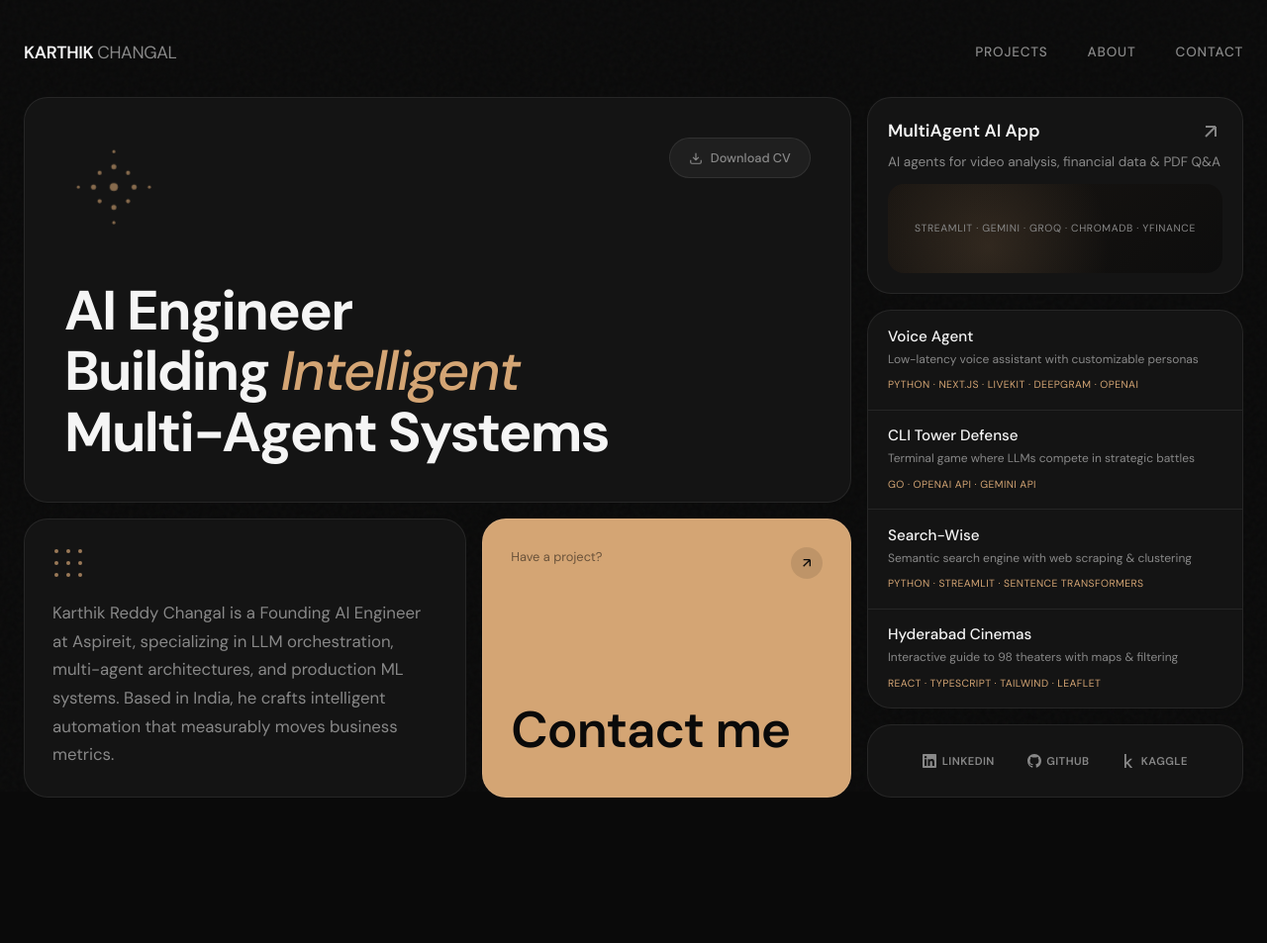
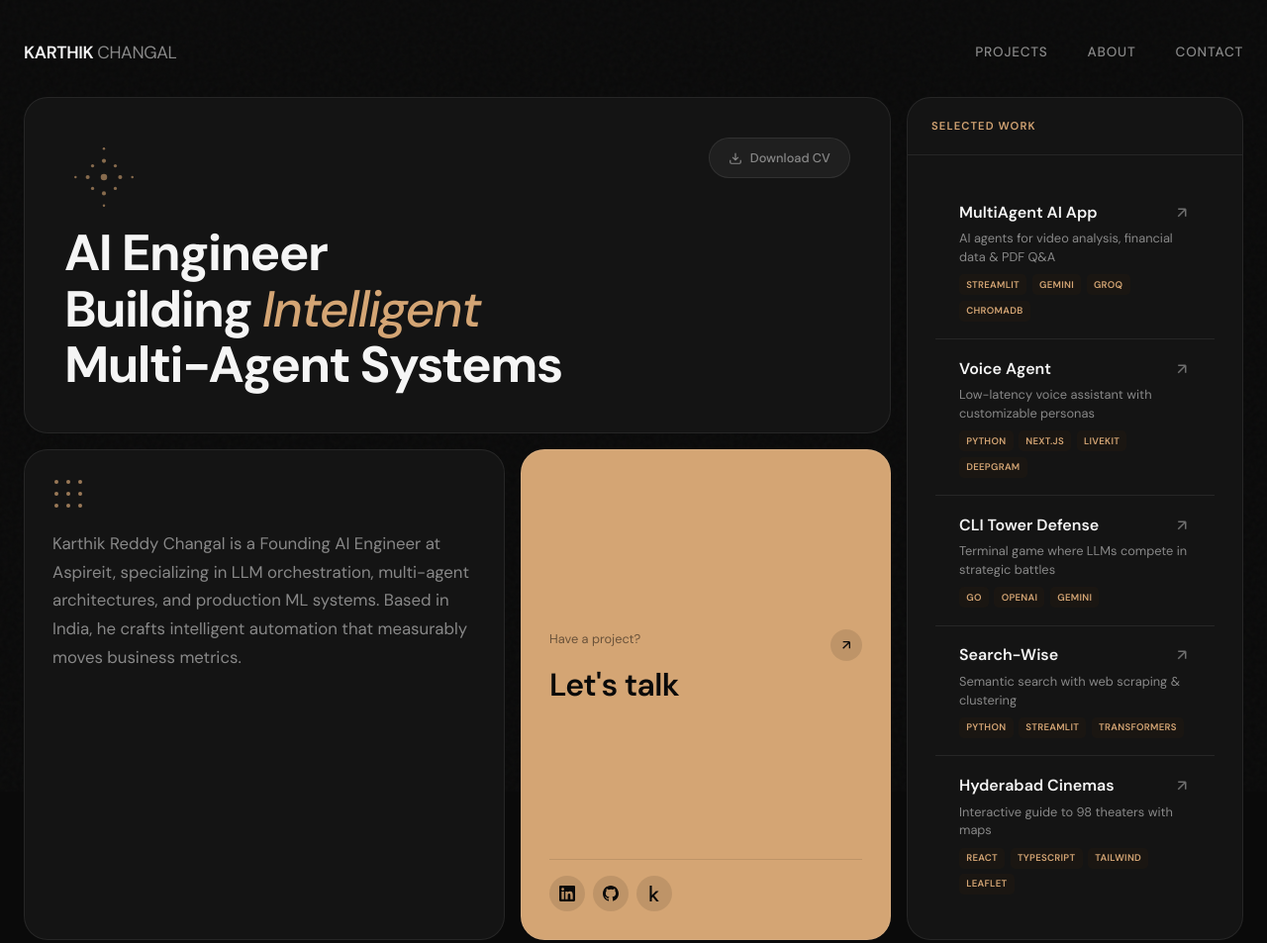
Before and after one commit to kikugo/kikugo.github.io, a plain HTML site: page dark-bento/index.html in a window 1280 px wide. Shown: the whole page at 99% size. Before the commit the page ends 830 px from the top, so only its background shows below. Drawn offline with Linux system fonts and the light colour scheme.

Commit message:
refactor: unify project cards, integrate socials into contact card

```diff
--- a/dark-bento/index.html
+++ b/dark-bento/index.html
@@ -118,8 +118,8 @@
       .bento {
         flex: 1;
         display: grid;
-        grid-template-columns: 1.2fr 1fr 380px;
-        grid-template-rows: 1fr auto;
+        grid-template-columns: 1.3fr 1fr 340px;
+        grid-template-rows: auto 1fr;
         gap: 1rem;
       }
 
@@ -145,7 +145,7 @@
         display: flex;
         flex-direction: column;
         justify-content: space-between;
-        min-height: 380px;
+        min-height: 340px;
         padding: 2.5rem;
       }
 
@@ -156,8 +156,8 @@
       }
 
       .hero-decor svg {
-        width: 100px;
-        height: 100px;
+        width: 80px;
+        height: 80px;
         opacity: 0.5;
         animation: pulse 4s ease-in-out infinite;
       }
@@ -192,7 +192,7 @@
       }
 
       .hero-card h1 {
-        font-size: clamp(2.4rem, 5vw, 3.5rem);
+        font-size: clamp(2.2rem, 4.5vw, 3.2rem);
         font-weight: 700;
         line-height: 1.1;
         letter-spacing: -0.03em;
@@ -228,7 +228,7 @@
         line-height: 1.7;
       }
 
-      /* Contact Card */
+      /* Contact Card - Combined with Social */
       .contact-card {
         grid-column: 2 / 3;
         grid-row: 2 / 3;
@@ -236,21 +236,44 @@
         display: flex;
         flex-direction: column;
         justify-content: space-between;
-        min-height: 180px;
+        padding: 1.75rem;
       }
 
-      .contact-card .top {
+      .contact-card:hover {
+        transform: none;
+        box-shadow: none;
+      }
+
+      .contact-top {
         display: flex;
         justify-content: space-between;
         align-items: flex-start;
       }
 
-      .contact-card .label {
+      .contact-label {
         font-size: 0.8rem;
         color: rgba(0, 0, 0, 0.5);
       }
 
-      .contact-card .arrow {
+      .contact-email-cta {
+        display: block;
+        flex: 1;
+        display: flex;
+        flex-direction: column;
+        justify-content: center;
+        padding: 1rem 0;
+        transition: transform 0.2s;
+      }
+
+      .contact-email-cta:hover {
+        transform: scale(1.02);
+      }
+
+      .contact-email-cta:hover .contact-arrow {
+        background: rgba(0, 0, 0, 0.2);
+      }
+
+      .contact-arrow {
         width: 32px;
         height: 32px;
         background: rgba(0, 0, 0, 0.1);
@@ -261,119 +284,96 @@
         transition: background 0.2s;
       }
 
-      .contact-card:hover .arrow {
-        background: rgba(0, 0, 0, 0.2);
-      }
-
-      .contact-card .arrow svg {
+      .contact-arrow svg {
         width: 16px;
         height: 16px;
         stroke: #0a0a0a;
       }
 
-      .contact-card h2 {
-        font-size: clamp(2.2rem, 4vw, 3.2rem);
+      .contact-title {
+        font-size: clamp(1.6rem, 2.5vw, 2rem);
         font-weight: 600;
         color: #0a0a0a;
         letter-spacing: -0.02em;
       }
 
-      /* Projects Sidebar */
+      /* Social icons inside contact card */
+      .contact-socials {
+        display: flex;
+        gap: 0.5rem;
+        padding-top: 1rem;
+        border-top: 1px solid rgba(0, 0, 0, 0.1);
+      }
+
+      .contact-socials a {
+        width: 36px;
+        height: 36px;
+        background: rgba(0, 0, 0, 0.1);
+        border-radius: 50%;
+        display: flex;
+        align-items: center;
+        justify-content: center;
+        transition: all 0.2s;
+      }
+
+      .contact-socials a:hover {
+        background: rgba(0, 0, 0, 0.25);
+        transform: scale(1.15);
+      }
+
+      .contact-socials svg {
+        width: 16px;
+        height: 16px;
+        fill: #0a0a0a;
+      }
+
+      /* Projects Sidebar - All Uniform */
       .projects-sidebar {
         grid-column: 3 / 4;
         grid-row: 1 / 3;
         display: flex;
         flex-direction: column;
-        gap: 1rem;
+        gap: 0;
       }
 
-      /* Featured Project Card */
-      a.project-card {
+      .projects-header {
+        padding: 1.25rem 1.5rem;
+        background: var(--surface);
+        border: 1px solid var(--border);
+        border-bottom: none;
+        border-radius: 1.5rem 1.5rem 0 0;
+      }
+
+      .projects-header h3 {
+        font-size: 0.7rem;
+        font-weight: 600;
+        text-transform: uppercase;
+        letter-spacing: 0.1em;
+        color: var(--accent);
+      }
+
+      .projects-list {
+        flex: 1;
+        background: var(--surface);
+        border: 1px solid var(--border);
+        border-radius: 0 0 1.5rem 1.5rem;
+        overflow: hidden;
         display: flex;
         flex-direction: column;
-        padding: 1.25rem;
       }
 
-      a.project-card.featured {
-        flex: 1;
-      }
-
-      .project-card .header {
-        display: flex;
-        justify-content: space-between;
-        align-items: center;
-        margin-bottom: 0.5rem;
-      }
-
-      .project-card h3 {
-        font-size: 1.1rem;
-        font-weight: 600;
-      }
-
-      .project-card .arrow {
-        width: 24px;
-        height: 24px;
-        opacity: 0.5;
-        transition: opacity 0.2s;
-      }
-
-      .project-card:hover .arrow {
-        opacity: 1;
-      }
-
-      .project-card .arrow svg {
-        width: 100%;
-        height: 100%;
-        stroke: var(--text);
-      }
-
-      .project-card .desc {
-        font-size: 0.85rem;
-        color: var(--text-muted);
-        margin-bottom: 0.75rem;
-        line-height: 1.5;
-      }
-
-      .project-thumb {
-        flex: 1;
-        background: linear-gradient(135deg, var(--accent-surface), #0d0d0d);
-        border-radius: 1rem;
-        display: flex;
-        align-items: center;
-        justify-content: center;
-        min-height: 90px;
-        position: relative;
-        overflow: hidden;
-      }
-
-      .project-thumb::after {
-        content: '';
-        position: absolute;
-        inset: 0;
-        background: radial-gradient(circle at 30% 70%, var(--accent) 0%, transparent 50%);
-        opacity: 0.15;
-      }
-
-      .project-thumb span {
-        font-size: 0.65rem;
-        color: var(--text-muted);
-        text-transform: uppercase;
-        letter-spacing: 0.06em;
-        z-index: 1;
-        text-align: center;
-        padding: 0 0.5rem;
-      }
-
-      /* Project List Items */
-      .projects-list {
-        padding: 0;
+      .projects-list:hover {
+        transform: none;
+        box-shadow: none;
       }
 
       a.project-item {
-        display: block;
-        padding: 0.9rem 1.25rem;
+        display: flex;
+        flex-direction: column;
+        padding: 1.1rem 1.5rem;
         border-bottom: 1px solid var(--border);
         transition: background 0.2s;
+        flex: 1;
       }
 
       a.project-item:last-child {
@@ -384,27 +384,33 @@
         background: var(--surface-hover);
       }
 
+      a.project-item:hover .item-header h4 {
+        color: var(--accent);
+      }
+
+      a.project-item:hover .mini-arrow {
+        opacity: 1;
+        transform: translate(2px, -2px);
+      }
+
       .project-item .item-header {
         display: flex;
         justify-content: space-between;
         align-items: center;
-        margin-bottom: 0.2rem;
+        margin-bottom: 0.35rem;
       }
 
       .project-item h4 {
-        font-size: 0.95rem;
-        font-weight: 500;
+        font-size: 1rem;
+        font-weight: 600;
+        transition: color 0.2s;
       }
 
       .project-item .mini-arrow {
-        width: 16px;
-        height: 16px;
-        opacity: 0;
-        transition: opacity 0.2s;
-      }
-
-      a.project-item:hover .mini-arrow {
-        opacity: 0.6;
+        width: 18px;
+        height: 18px;
+        opacity: 0.4;
+        transition: all 0.2s;
       }
 
       .project-item .mini-arrow svg {
@@ -414,54 +420,27 @@
       }
 
       .project-item .desc-mini {
-        font-size: 0.75rem;
+        font-size: 0.8rem;
         color: var(--text-muted);
-        margin-bottom: 0.25rem;
-        line-height: 1.4;
+        margin-bottom: 0.5rem;
+        line-height: 1.45;
       }
 
       .project-item .tech {
-        font-size: 0.65rem;
-        color: var(--accent);
-        text-transform: uppercase;
-        letter-spacing: 0.04em;
+        display: flex;
+        flex-wrap: wrap;
+        gap: 0.35rem;
       }
 
-      /* Social Links */
-      .social-card {
-        padding: 1.25rem;
-      }
-
-      .social-links {
-        display: flex;
-        gap: 0.75rem;
-        justify-content: center;
-        flex-wrap: wrap;
-      }
-
-      .social-links a {
-        display: flex;
-        align-items: center;
-        gap: 0.35rem;
-        font-size: 0.7rem;
+      .project-item .tech span {
+        font-size: 0.6rem;
         font-weight: 600;
         text-transform: uppercase;
-        letter-spacing: 0.04em;
-        color: var(--text-muted);
-        transition: color 0.2s;
-        padding: 0.45rem 0.65rem;
-        border-radius: 0.5rem;
-      }
-
-      .social-links a:hover {
+        letter-spacing: 0.03em;
         color: var(--accent);
-        background: rgba(255, 255, 255, 0.03);
-      }
-
-      .social-links svg {
-        width: 14px;
-        height: 14px;
-        fill: currentColor;
+        background: var(--accent-surface);
+        padding: 0.2rem 0.45rem;
+        border-radius: 0.3rem;
       }
 
       /* Responsive */
@@ -489,16 +468,24 @@
         .projects-sidebar {
           grid-column: 1 / 3;
           grid-row: 3 / 4;
-          flex-direction: row;
-          flex-wrap: wrap;
-        }
-
-        a.project-card.featured {
-          flex: 1 1 300px;
         }
 
         .projects-list {
-          flex: 1 1 300px;
+          display: grid;
+          grid-template-columns: repeat(2, 1fr);
+        }
+
+        a.project-item {
+          border-bottom: none;
+          border-right: 1px solid var(--border);
+        }
+
+        a.project-item:nth-child(2n) {
+          border-right: none;
+        }
+
+        a.project-item:nth-child(n+3) {
+          border-top: 1px solid var(--border);
         }
       }
 
@@ -537,15 +524,27 @@
 
         .projects-sidebar {
           grid-column: 1;
-          flex-direction: column;
+        }
+
+        .projects-list {
+          grid-template-columns: 1fr;
+        }
+
+        a.project-item {
+          border-right: none;
+          border-bottom: 1px solid var(--border);
+        }
+
+        a.project-item:last-child {
+          border-bottom: none;
+        }
+
+        a.project-item:nth-child(n+3) {
+          border-top: none;
         }
 
         .hero-card {
-          min-height: 300px;
-        }
-
-        .social-links {
-          flex-wrap: wrap;
+          min-height: 280px;
         }
       }
 
@@ -561,16 +560,15 @@
         }
       }
 
-      .card {
+      .card, .projects-header, .projects-list {
         animation: fadeUp 0.5s ease both;
       }
 
       .hero-card { animation-delay: 0.05s; }
       .about-card { animation-delay: 0.1s; }
       .contact-card { animation-delay: 0.15s; }
-      .projects-sidebar .card:nth-child(1) { animation-delay: 0.2s; }
-      .projects-sidebar .card:nth-child(2) { animation-delay: 0.25s; }
-      .projects-sidebar .card:nth-child(3) { animation-delay: 0.3s; }
+      .projects-header { animation-delay: 0.2s; }
+      .projects-list { animation-delay: 0.25s; }
     </style>
   </head>
   <body>
@@ -629,39 +627,63 @@
           </p>
         </article>
 
-        <!-- Contact Card -->
-        <a href="mailto:karthikchangal39@gmail.com" class="card contact-card" id="contact">
-          <div class="top">
-            <span class="label">Have a project?</span>
-            <span class="arrow">
+        <!-- Contact Card with Integrated Socials -->
+        <article class="card contact-card" id="contact">
+          <a href="mailto:karthikchangal39@gmail.com" class="contact-email-cta">
+            <div class="contact-top">
+              <span class="contact-label">Have a project?</span>
+              <span class="contact-arrow">
                 <svg viewBox="0 0 24 24" fill="none" stroke-width="2">
                   <path d="M7 17L17 7M17 7H7M17 7V17" />
                 </svg>
               </span>
             </div>
-          <h2>Contact me</h2>
+            <h2 class="contact-title">Let's talk</h2>
           </a>
+          <div class="contact-socials">
+            <a href="https://www.linkedin.com/in/ckarthikr" target="_blank" rel="noreferrer noopener" title="LinkedIn">
+              <svg viewBox="0 0 24 24">
+                <path d="M20.447 20.452h-3.554v-5.569c0-1.328-.027-3.037-1.852-3.037-1.853 0-2.136 1.445-2.136 2.939v5.667H9.351V9h3.414v1.561h.046c.477-.9 1.637-1.85 3.37-1.85 3.601 0 4.267 2.37 4.267 5.455v6.286zM5.337 7.433c-1.144 0-2.063-.926-2.063-2.065 0-1.138.92-2.063 2.063-2.063 1.14 0 2.064.925 2.064 2.063 0 1.139-.925 2.065-2.064 2.065zm1.782 13.019H3.555V9h3.564v11.452zM22.225 0H1.771C.792 0 0 .774 0 1.729v20.542C0 23.227.792 24 1.771 24h20.451C23.2 24 24 23.227 24 22.271V1.729C24 .774 23.2 0 22.222 0h.003z"/>
+              </svg>
+            </a>
+            <a href="https://github.com/kikugo" target="_blank" rel="noreferrer noopener" title="GitHub">
+              <svg viewBox="0 0 24 24">
+                <path d="M12 0C5.374 0 0 5.373 0 12c0 5.302 3.438 9.8 8.207 11.387.599.111.793-.261.793-.577v-2.234c-3.338.726-4.033-1.416-4.033-1.416-.546-1.387-1.333-1.756-1.333-1.756-1.089-.745.083-.729.083-.729 1.205.084 1.839 1.237 1.839 1.237 1.07 1.834 2.807 1.304 3.492.997.107-.775.418-1.305.762-1.604-2.665-.305-5.467-1.334-5.467-5.931 0-1.311.469-2.381 1.236-3.221-.124-.303-.535-1.524.117-3.176 0 0 1.008-.322 3.301 1.23A11.509 11.509 0 0112 5.803c1.02.005 2.047.138 3.006.404 2.291-1.552 3.297-1.23 3.297-1.23.653 1.653.242 2.874.118 3.176.77.84 1.235 1.911 1.235 3.221 0 4.609-2.807 5.624-5.479 5.921.43.372.823 1.102.823 2.222v3.293c0 .319.192.694.801.576C20.566 21.797 24 17.3 24 12c0-6.627-5.373-12-12-12z"/>
+              </svg>
+            </a>
+            <a href="https://www.kaggle.com/kikugo" target="_blank" rel="noreferrer noopener" title="Kaggle">
+              <svg viewBox="0 0 24 24">
+                <path d="M18.825 23.859c-.022.092-.117.141-.281.141h-3.139c-.187 0-.351-.082-.492-.248l-5.178-6.589-1.448 1.374v5.111c0 .235-.117.352-.351.352H5.505c-.236 0-.354-.117-.354-.352V.353c0-.233.118-.353.354-.353h2.431c.234 0 .351.12.351.353v14.343l6.203-6.272c.165-.165.33-.246.495-.246h3.239c.144 0 .236.06.285.18.046.149.034.255-.036.315l-6.555 6.344 6.836 8.507c.095.104.117.208.071.312z"/>
+              </svg>
+            </a>
+          </div>
+        </article>
 
         <!-- Projects Sidebar -->
         <aside class="projects-sidebar" id="projects">
-          <!-- Featured Project: MultiAgent AI -->
-          <a href="https://github.com/kikugo/MultiAgent-AI-App" target="_blank" rel="noreferrer noopener" class="card project-card featured">
-            <div class="header">
-              <h3>MultiAgent AI App</h3>
-              <span class="arrow">
+          <div class="projects-header">
+            <h3>Selected Work</h3>
+          </div>
+
+          <article class="card projects-list">
+            <a href="https://github.com/kikugo/MultiAgent-AI-App" target="_blank" rel="noreferrer noopener" class="project-item">
+              <div class="item-header">
+                <h4>MultiAgent AI App</h4>
+                <span class="mini-arrow">
                   <svg viewBox="0 0 24 24" fill="none" stroke-width="2">
                     <path d="M7 17L17 7M17 7H7M17 7V17" />
                   </svg>
                 </span>
               </div>
-            <p class="desc">AI agents for video analysis, financial data & PDF Q&A</p>
-            <div class="project-thumb">
-              <span>Streamlit · Gemini · Groq · ChromaDB · YFinance</span>
+              <p class="desc-mini">AI agents for video analysis, financial data & PDF Q&A</p>
+              <div class="tech">
+                <span>Streamlit</span>
+                <span>Gemini</span>
+                <span>Groq</span>
+                <span>ChromaDB</span>
               </div>
             </a>
 
-          <!-- Project List -->
-          <article class="card projects-list">
             <a href="https://github.com/kikugo/voice-agent" target="_blank" rel="noreferrer noopener" class="project-item">
               <div class="item-header">
                 <h4>Voice Agent</h4>
@@ -672,8 +694,14 @@
                 </span>
               </div>
               <p class="desc-mini">Low-latency voice assistant with customizable personas</p>
-              <span class="tech">Python · Next.js · LiveKit · Deepgram · OpenAI</span>
+              <div class="tech">
+                <span>Python</span>
+                <span>Next.js</span>
+                <span>LiveKit</span>
+                <span>Deepgram</span>
+              </div>
             </a>
+
             <a href="https://github.com/kikugo/cli-tower-defense" target="_blank" rel="noreferrer noopener" class="project-item">
               <div class="item-header">
                 <h4>CLI Tower Defense</h4>
@@ -684,8 +712,13 @@
                 </span>
               </div>
               <p class="desc-mini">Terminal game where LLMs compete in strategic battles</p>
-              <span class="tech">Go · OpenAI API · Gemini API</span>
+              <div class="tech">
+                <span>Go</span>
+                <span>OpenAI</span>
+                <span>Gemini</span>
+              </div>
             </a>
+
             <a href="https://github.com/kikugo/Search-Wise" target="_blank" rel="noreferrer noopener" class="project-item">
               <div class="item-header">
                 <h4>Search-Wise</h4>
@@ -695,9 +728,14 @@
                   </svg>
                 </span>
               </div>
-              <p class="desc-mini">Semantic search engine with web scraping & clustering</p>
-              <span class="tech">Python · Streamlit · Sentence Transformers</span>
+              <p class="desc-mini">Semantic search with web scraping & clustering</p>
+              <div class="tech">
+                <span>Python</span>
+                <span>Streamlit</span>
+                <span>Transformers</span>
+              </div>
             </a>
+
             <a href="https://github.com/kikugo/hyderabad-cinemas" target="_blank" rel="noreferrer noopener" class="project-item">
               <div class="item-header">
                 <h4>Hyderabad Cinemas</h4>
@@ -707,33 +745,14 @@
                   </svg>
                 </span>
               </div>
-              <p class="desc-mini">Interactive guide to 98 theaters with maps & filtering</p>
-              <span class="tech">React · TypeScript · Tailwind · Leaflet</span>
+              <p class="desc-mini">Interactive guide to 98 theaters with maps</p>
+              <div class="tech">
+                <span>React</span>
+                <span>TypeScript</span>
+                <span>Tailwind</span>
+                <span>Leaflet</span>
+              </div>
             </a>
-          </article>
-
-          <!-- Social Links with Icons -->
-          <article class="card social-card">
-            <div class="social-links">
-              <a href="https://www.linkedin.com/in/ckarthikr" target="_blank" rel="noreferrer noopener">
-                <svg viewBox="0 0 24 24">
-                  <path d="M20.447 20.452h-3.554v-5.569c0-1.328-.027-3.037-1.852-3.037-1.853 0-2.136 1.445-2.136 2.939v5.667H9.351V9h3.414v1.561h.046c.477-.9 1.637-1.85 3.37-1.85 3.601 0 4.267 2.37 4.267 5.455v6.286zM5.337 7.433c-1.144 0-2.063-.926-2.063-2.065 0-1.138.92-2.063 2.063-2.063 1.14 0 2.064.925 2.064 2.063 0 1.139-.925 2.065-2.064 2.065zm1.782 13.019H3.555V9h3.564v11.452zM22.225 0H1.771C.792 0 0 .774 0 1.729v20.542C0 23.227.792 24 1.771 24h20.451C23.2 24 24 23.227 24 22.271V1.729C24 .774 23.2 0 22.222 0h.003z"/>
-                </svg>
-                LinkedIn
-              </a>
-              <a href="https://github.com/kikugo" target="_blank" rel="noreferrer noopener">
-                <svg viewBox="0 0 24 24">
-                  <path d="M12 0C5.374 0 0 5.373 0 12c0 5.302 3.438 9.8 8.207 11.387.599.111.793-.261.793-.577v-2.234c-3.338.726-4.033-1.416-4.033-1.416-.546-1.387-1.333-1.756-1.333-1.756-1.089-.745.083-.729.083-.729 1.205.084 1.839 1.237 1.839 1.237 1.07 1.834 2.807 1.304 3.492.997.107-.775.418-1.305.762-1.604-2.665-.305-5.467-1.334-5.467-5.931 0-1.311.469-2.381 1.236-3.221-.124-.303-.535-1.524.117-3.176 0 0 1.008-.322 3.301 1.23A11.509 11.509 0 0112 5.803c1.02.005 2.047.138 3.006.404 2.291-1.552 3.297-1.23 3.297-1.23.653 1.653.242 2.874.118 3.176.77.84 1.235 1.911 1.235 3.221 0 4.609-2.807 5.624-5.479 5.921.43.372.823 1.102.823 2.222v3.293c0 .319.192.694.801.576C20.566 21.797 24 17.3 24 12c0-6.627-5.373-12-12-12z"/>
-                </svg>
-                GitHub
-              </a>
-              <a href="https://www.kaggle.com/kikugo" target="_blank" rel="noreferrer noopener">
-                <svg viewBox="0 0 24 24">
-                  <path d="M18.825 23.859c-.022.092-.117.141-.281.141h-3.139c-.187 0-.351-.082-.492-.248l-5.178-6.589-1.448 1.374v5.111c0 .235-.117.352-.351.352H5.505c-.236 0-.354-.117-.354-.352V.353c0-.233.118-.353.354-.353h2.431c.234 0 .351.12.351.353v14.343l6.203-6.272c.165-.165.33-.246.495-.246h3.239c.144 0 .236.06.285.18.046.149.034.255-.036.315l-6.555 6.344 6.836 8.507c.095.104.117.208.071.312z"/>
-                </svg>
-                Kaggle
-              </a>
-            </div>
           </article>
         </aside>
       </main>
```
Lines whose indentation alone changed are shown as unchanged.
